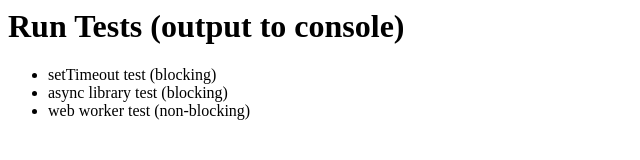
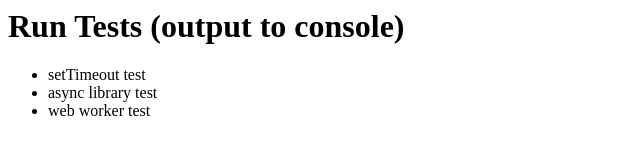
Before and after one commit to BrandonClapp/get-off-my-thread, a plain HTML site: page index.html in a window 1280 px wide. Shown: the whole page, without its empty margins (0-640 px from the left). Drawn offline with nearby package versions, Linux system fonts and the light colour scheme.

Commit message:
updated setTimeout test

```diff
--- a/index.html
+++ b/index.html
@@ -19,9 +19,9 @@
 
 	<h1>Run Tests (output to console)</h1>
 	<ul>
-		<li id="setTimeout">setTimeout test (blocking)</li>
-		<li id="async">async library test (blocking)</li>
-		<li id="webworker">web worker test (non-blocking)</li>
+		<li id="setTimeout">setTimeout test</li>
+		<li id="async">async library test</li>
+		<li id="webworker">web worker test</li>
 	</ul>
 
 	<script>
--- a/test_setTimeout.js
+++ b/test_setTimeout.js
@@ -1,9 +1,10 @@
 function setTimeout_main() {
     console.log('Entering main');
 
-    // setTimeout will still block main thread.
-    setTimeout(tasks.expensiveTaskA(), 0);
-    setTimeout(tasks.expensiveTaskB(), 0);
+    // setTimeout will not block main thread immediately.
+    // but it will eventually execute the tasks sequentially (blocking)
+    setTimeout(tasks.expensiveTaskA, 0);
+    setTimeout(tasks.expensiveTaskB, 0);
 
     console.log('main finished');
 }
```
